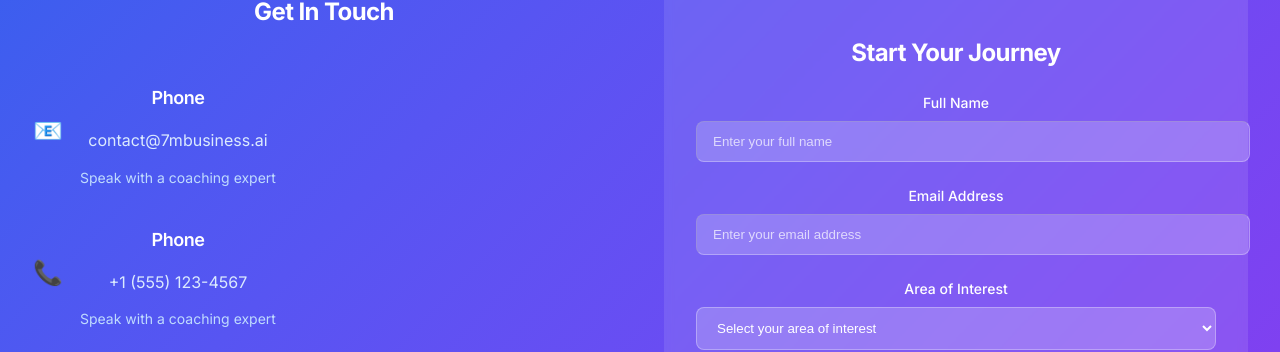
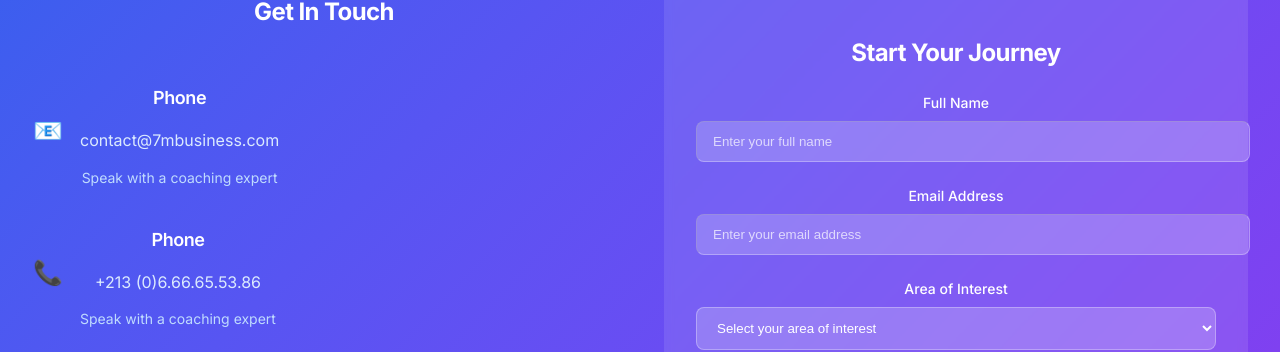
Before and after one commit to bitsnaps/7MBusiness, a Vue app: page / in a window 1280 px wide. Shown: the part 5620-5972 px from the top of the page. Built offline with nearby package versions, Linux system fonts and the light colour scheme.

Commit message:
fix: domain name and contact info

```diff
--- a/src/components/sections/ContactSection.vue
+++ b/src/components/sections/ContactSection.vue
@@ -35,7 +35,7 @@ const socialLinks = [
               <div class="flex items-center justify-center w-8 h-8 text-2xl flex-shrink-0">📧</div>
               <div class="min-w-0">
                 <h4 class="font-semibold text-lg mb-1">{{ t(`contact.contactInfo.phone.title`) }}</h4>
-                <p class="text-blue-100 mb-1">contact@7mbusiness.ai</p>
+                <p class="text-blue-100 mb-1">contact@7mbusiness.com</p>
                 <p class="text-blue-200 text-sm">{{ t(`contact.contactInfo.phone.description`) }}</p>
               </div>
             </div>
@@ -47,7 +47,7 @@ const socialLinks = [
               <div class="flex items-center justify-center w-8 h-8 text-2xl flex-shrink-0">📞</div>
               <div class="min-w-0">
                 <h4 class="font-semibold text-lg mb-1">{{ t(`contact.contactInfo.phone.title`) }}</h4>
-                <p class="text-blue-100 mb-1">+1 (555) 123-4567</p>
+                <p class="text-blue-100 mb-1">+213 (0)6.66.65.53.86</p>
                 <p class="text-blue-200 text-sm">{{ t(`contact.contactInfo.phone.description`) }}</p>
               </div>
             </div>
```
